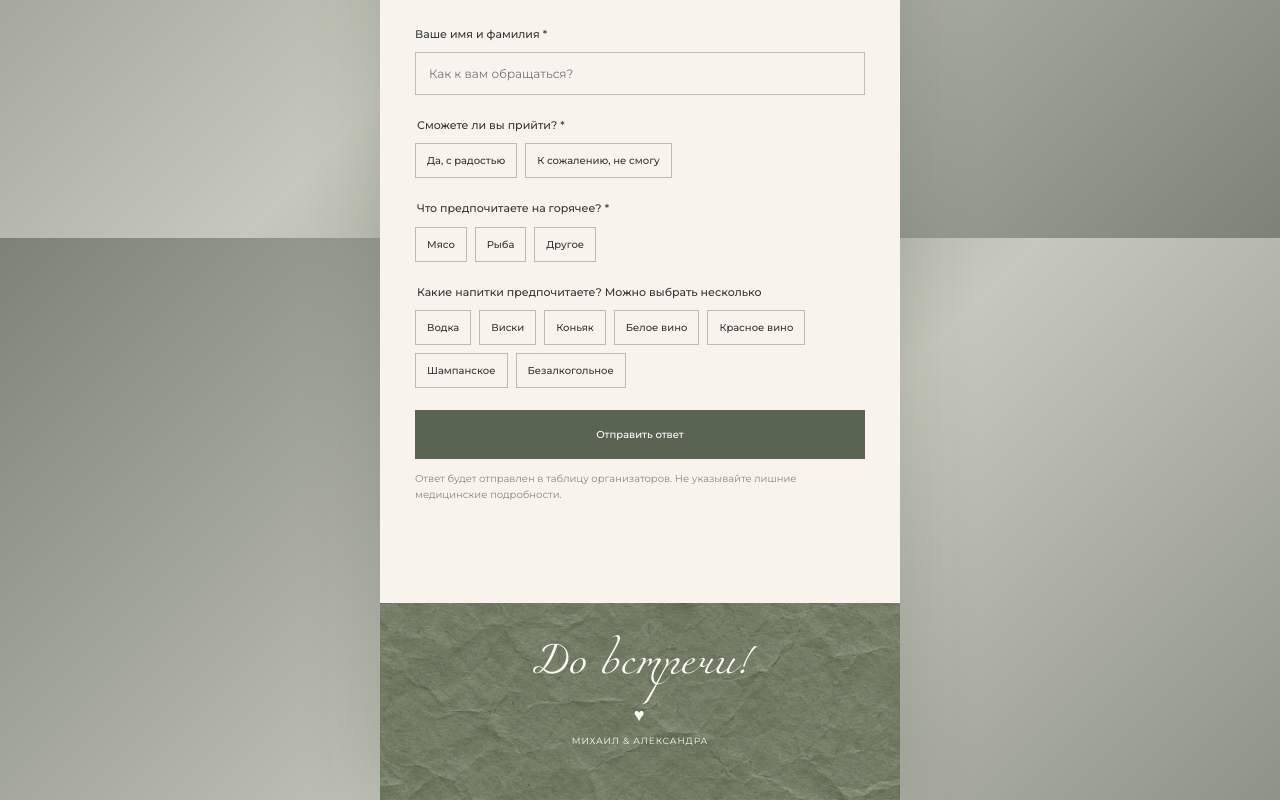
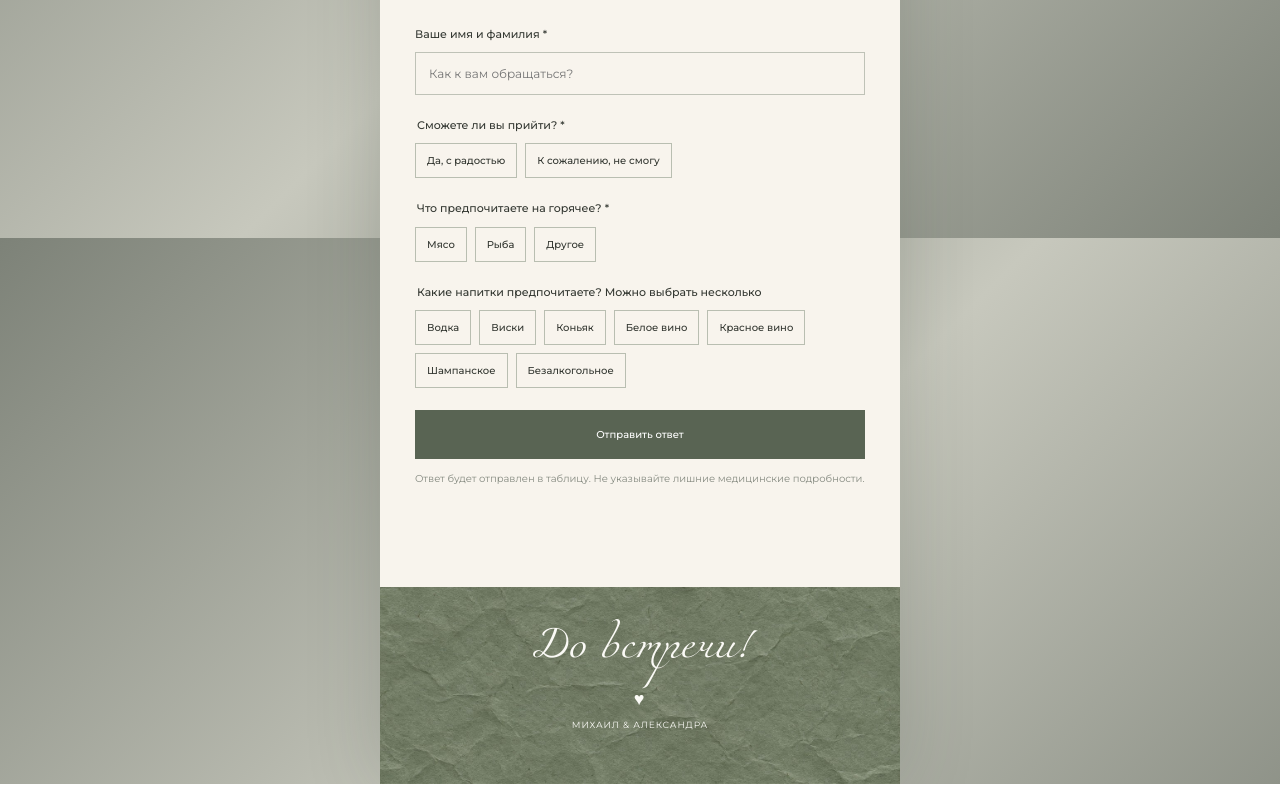
Before and after one commit to kadrovik-mihey/wedding, a plain HTML site: page index.html in a window 1280 px wide. Shown: the part 5362-6162 px from the top of the page. Drawn offline with Linux system fonts and the light colour scheme.

Commit message:
Add files via upload

```diff
--- a/index.html
+++ b/index.html
@@ -115,7 +115,7 @@ function updateAttendanceFields(){
 form.addEventListener('change',event=>{if(event.target.name==='attendance')updateAttendanceFields();});
 updateAttendanceFields();
 
-if(GOOGLE_SCRIPT_URL){document.getElementById('submit-button').textContent='Отправить ответ';document.getElementById('form-help').textContent='Ответ будет отправлен в таблицу организаторов. Не указывайте лишние медицинские подробности.';}
+if(GOOGLE_SCRIPT_URL){document.getElementById('submit-button').textContent='Отправить ответ';document.getElementById('form-help').textContent='Ответ будет отправлен в таблицу. Не указывайте лишние медицинские подробности.';}
 form.addEventListener('submit',async function(event){event.preventDefault();const data=new FormData(form);const name=data.get('name').trim(),drinks=data.getAll('drink');if(!name){document.getElementById('send-status').textContent='Пожалуйста, укажите имя и фамилию, чтобы мы знали, от кого ответ.';nameInput.focus();return;}const text=['Анкета гостя — свадьба Михаила и Александры','',`Имя: ${name}`,`Присутствие: ${data.get('attendance')}`,`Горячее: ${data.get('food')||'не требуется'}`,`Напитки: ${drinks.length?drinks.join(', '):'не указаны'}`].join('\n');document.getElementById('result-text').value=text;const status=document.getElementById('send-status');status.textContent='';if(GOOGLE_SCRIPT_URL){const button=document.getElementById('submit-button');button.disabled=true;status.textContent='Отправляем…';try{const body=new URLSearchParams({name:name,attendance:data.get('attendance'),food:data.get('food')||'Не требуется',drinks:drinks.join(', ')});await fetch(GOOGLE_SCRIPT_URL,{method:'POST',mode:'no-cors',body:body});status.textContent='Запрос отправлен, но браузер не может подтвердить запись. Если вам нужно удостовериться в получении, отправьте ответ жениху или невесте лично.';}catch(error){status.textContent='Не удалось отправить ответ. Скопируйте его и отправьте жениху или невесте лично.';}finally{button.disabled=false;}}result.hidden=false;result.scrollIntoView({behavior:'smooth',block:'center'});});
 document.getElementById('copy').addEventListener('click',async()=>{const t=document.getElementById('result-text'),s=document.getElementById('copy-status');try{await navigator.clipboard.writeText(t.value);s.textContent='Скопировано! Теперь отправьте ответ организаторам.';}catch(e){t.focus();t.select();s.textContent='Выделите и скопируйте текст вручную.';}});
 
```
